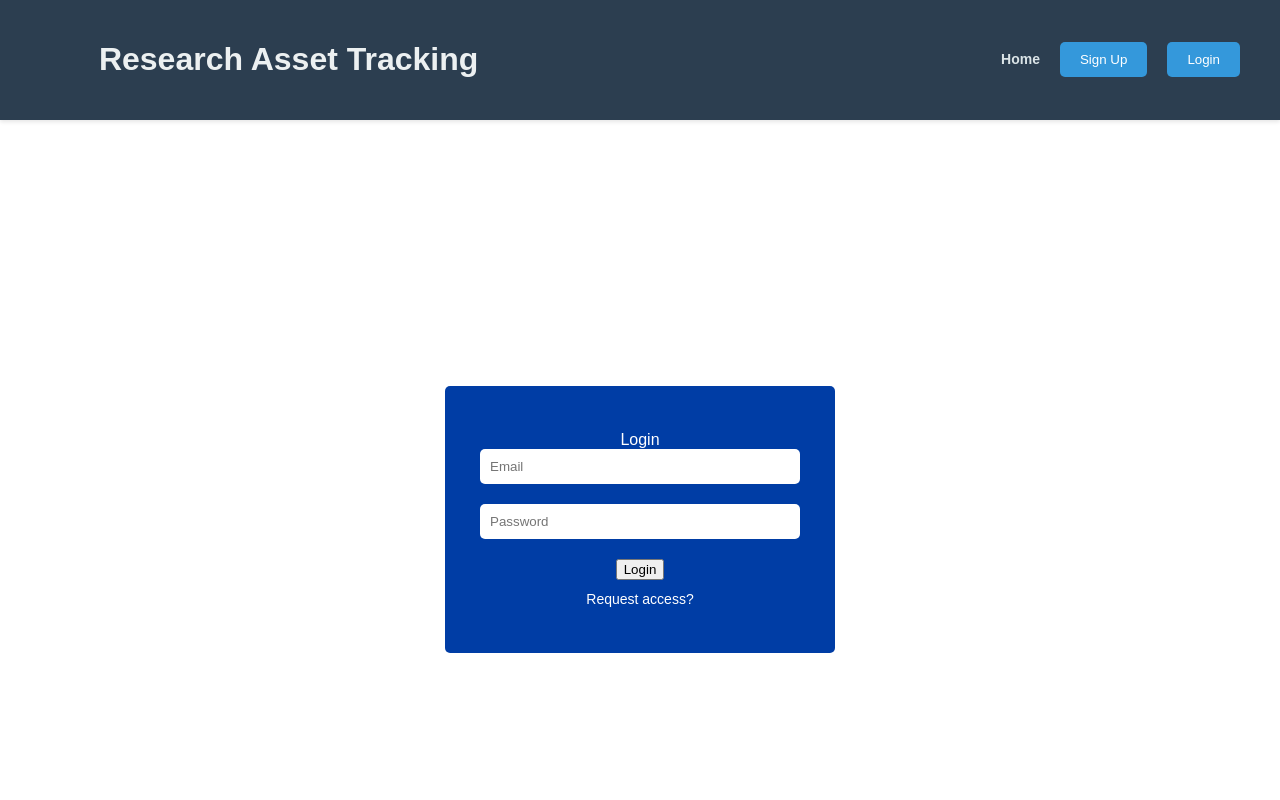
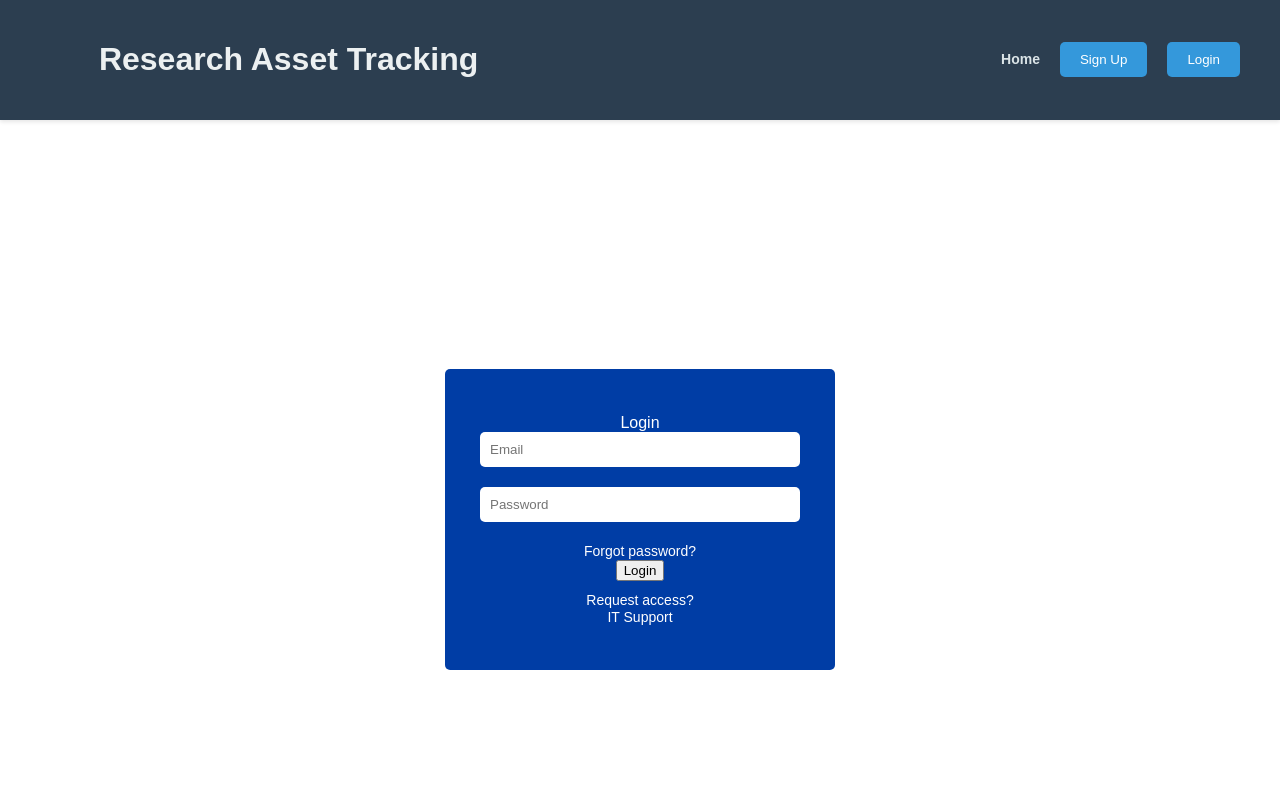
Before and after one commit to slu-csci-5030/RAM_Team_SLU, a React (Vite) app in the folder Frontend/: page / in a window 1280 px wide. Shown: the top 800 px of the page. Built offline with nearby package versions, Linux system fonts and the light colour scheme.

Commit message:
made changes to company description in login page

```diff
--- a/Frontend/package.json
+++ b/Frontend/package.json
@@ -25,6 +25,6 @@
     "eslint-plugin-react": "^7.33.2",
     "eslint-plugin-react-hooks": "^4.6.0",
     "eslint-plugin-react-refresh": "^0.4.5",
-    "vite": "^5.1.0"
+    "vite": "^5.1.4"
   }
 }
--- a/Frontend/src/components/CompanyDescription.jsx
+++ b/Frontend/src/components/CompanyDescription.jsx
@@ -33,10 +33,15 @@ function CompanyDescription() {
       <div className='login__heading'>Login</div>
       <input type="email" placeholder="Email" />
       <input type="password" placeholder="Password" />
+      <div className="password__container">
+         <a href="#" onClick={openLoginModal}>Forgot password?</a>
+      </div>
       <button>Login</button>
       <div className="request__access">
       <a href="#" onClick={openSignUpModal}>Request access?</a>
       </div>
+
+      <a href="https://ask.slu.edu/TDClient/30/Portal/Home/" id="support" target="_blank" rel="noopener noreferrer">IT Support</a>
     </div>
 
     {showSignUpModal && <SignUpModal onClose={() => setShowSignUpModal(false)} />}
```
Also changed, not shown: 1 other file (tests, documents, lock files or other folders).
